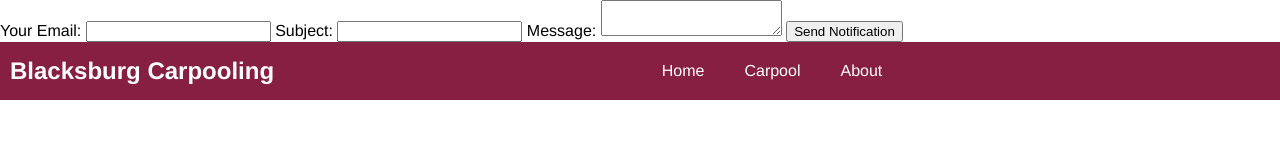
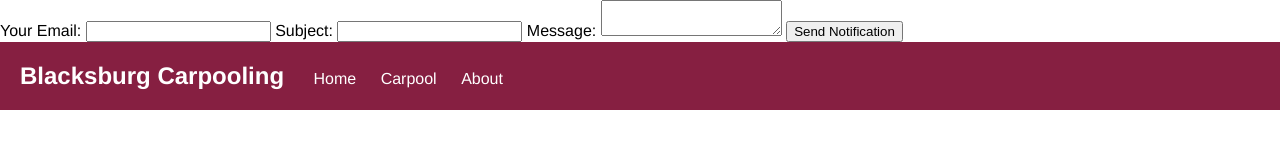
Before and after one commit to MasonBoggs/CS3704-Mock-Carpool-Website-Group-Proj, a website: page index.html in a window 1280 px wide. Drawn offline with Linux system fonts and the light colour scheme.

Commit message:
Updated index.html home page design
The formatting wasn't uniform to the posts and about page, so i fixed it, so the layout should be familiar

```diff
--- a/index.html
+++ b/index.html
@@ -29,12 +29,10 @@
         header {
             background: rgb(134, 31, 65);
             color: white;
-            padding: 10px;
+            padding: 5px;
         }
         h1 {
-            margin: 0;
-            flex-shrink: 0;
-            text-align: left;
+            margin: 5px;
         }
         h2 {
             background: rgb(229, 117, 31);
@@ -47,12 +45,14 @@
             color: white;
             background: rgb(117, 120, 123);
         }
+        div {
+            background: rgb(117, 120, 123);
+            margin: auto;
+            width: 100px;
+        }
         ul {
-            display: flex;
-            align-items: center;
-            gap: 20px;
+            margin: 0;
             padding: 0;
-            margin: auto;
             list-style-type: none;
         }
         li {
@@ -64,11 +64,6 @@
             color:white;
             text-decoration: none;
         }
-        nav {
-            display: flex;
-            align-items: center;
-            justify-content: space-between;
-        }
     </style>
 
 </head>
@@ -76,8 +71,8 @@
 
         <header>
             <nav>
-                <h1>Blacksburg Carpooling</h1>
                 <ul>
+                    <li><h1>Blacksburg Carpooling</h1></li>
                     <li><a href="index.html">Home</a></li>
                     <li><a href="carpool.html">Carpool</a></li>
                     <li><a href="about.html">About</a></li>
```
